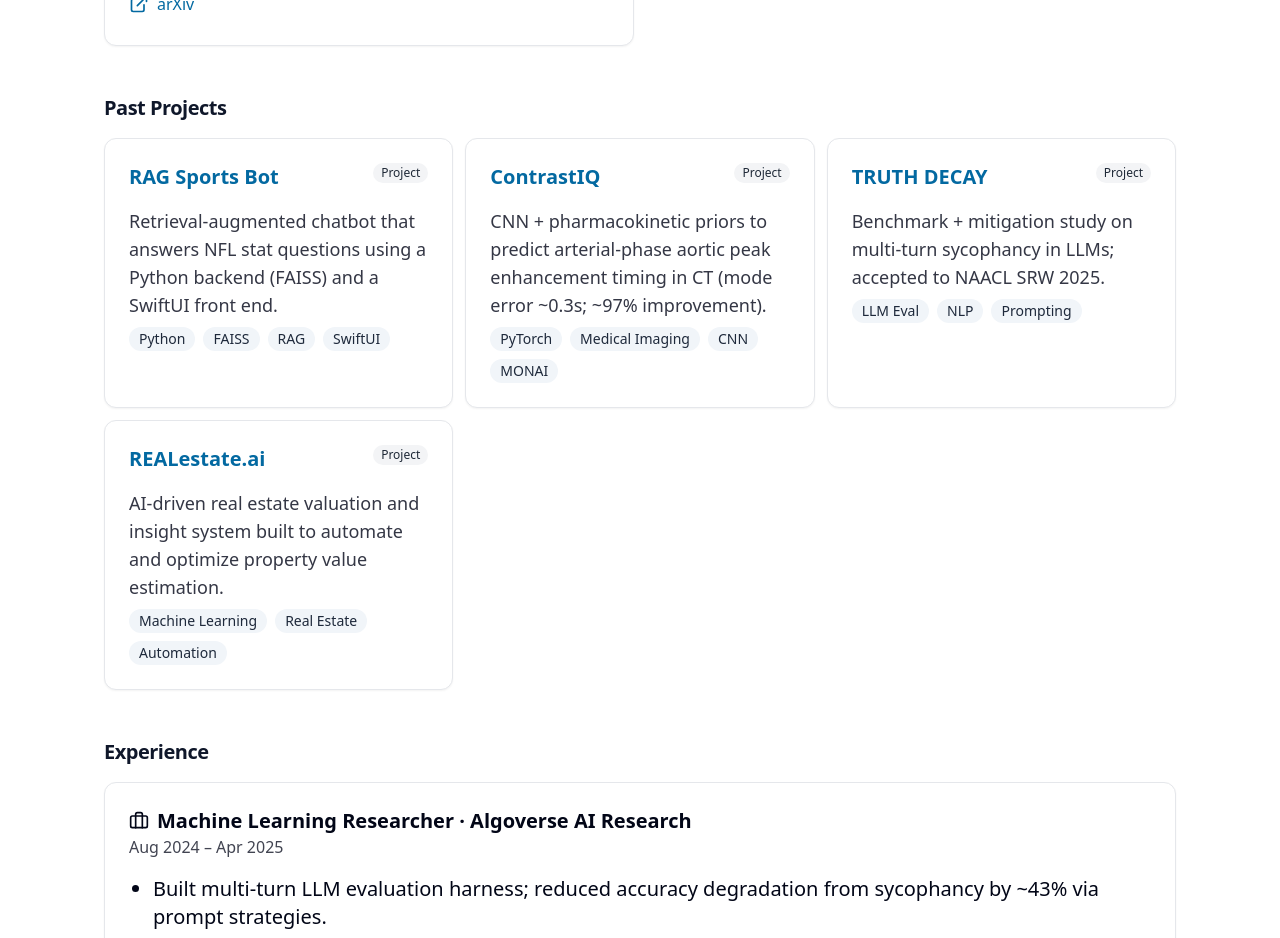
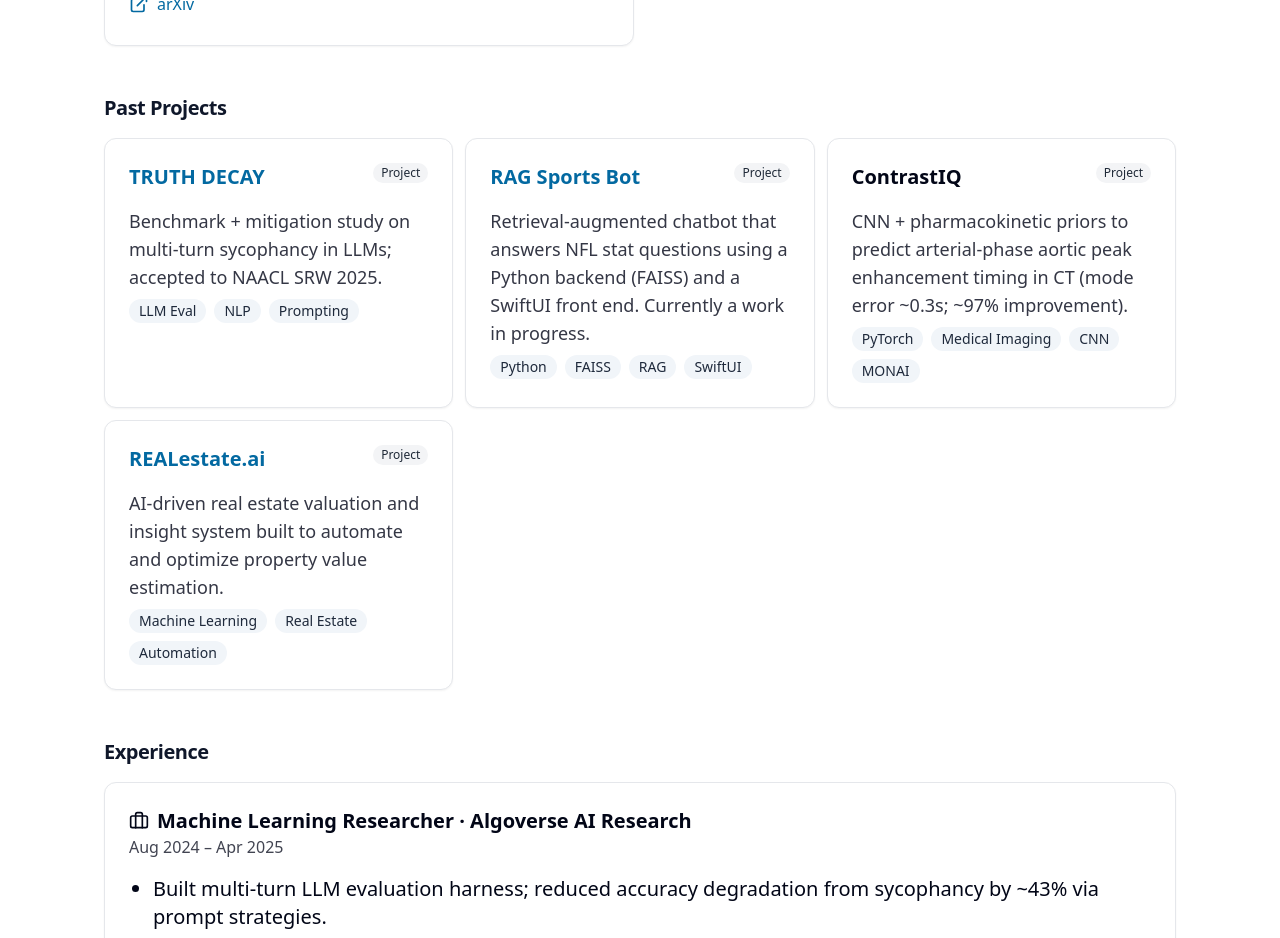
Before and after one commit to srihanvege/srihan-vege-website3, a React (Vite) app: page / in a window 1280 px wide. Shown: the part 860-1798 px from the top of the page. Built offline with nearby package versions, Linux system fonts and the light colour scheme; the HTML template or start-up script is replaced by a standard one.

Commit message:
Update App.tsx

```diff
--- a/src/App.tsx
+++ b/src/App.tsx
@@ -38,9 +38,16 @@ interface Project {
 
 const PROJECTS: Project[] = [
   {
+    title: "TRUTH DECAY",
+    description:
+      "Benchmark + mitigation study on multi-turn sycophancy in LLMs; accepted to NAACL SRW 2025.",
+    tags: ["LLM Eval", "NLP", "Prompting"],
+    links: { paper: "https://arxiv.org/abs/2503.11656" },
+  },
+  {
     title: "RAG Sports Bot",
     description:
-      "Retrieval-augmented chatbot that answers NFL stat questions using a Python backend (FAISS) and a SwiftUI front end.",
+      "Retrieval-augmented chatbot that answers NFL stat questions using a Python backend (FAISS) and a SwiftUI front end. Currently a work in progress.",
     tags: ["Python", "FAISS", "RAG", "SwiftUI"],
     links: { code: "https://github.com/srihanvege/RAG-Bot" },
   },
@@ -49,13 +56,7 @@ const PROJECTS: Project[] = [
     description:
       "CNN + pharmacokinetic priors to predict arterial-phase aortic peak enhancement timing in CT (mode error ~0.3s; ~97% improvement).",
     tags: ["PyTorch", "Medical Imaging", "CNN", "MONAI"],
-  },
-  {
-    title: "TRUTH DECAY",
-    description:
-      "Benchmark + mitigation study on multi-turn sycophancy in LLMs; accepted to NAACL SRW 2025.",
-    tags: ["LLM Eval", "NLP", "Prompting"],
-    links: { paper: "https://arxiv.org/abs/2503.11656" },
+    // No links on purpose – title will render without a hyperlink
   },
   {
     title: "REALestate.ai",
@@ -401,7 +402,10 @@ export default function App() {
 
         <Section id="projects" title="Past Projects">
           <div className="grid sm:grid-cols-2 lg:grid-cols-3 gap-3">
-            {PROJECTS.map((p, idx) => (
+            {PROJECTS.map((p, idx) => {
+              const primaryLink =
+                p.links?.demo || p.links?.code || p.links?.paper;
+              return (
                 <Card
                   key={idx}
                   className={PANEL_CARD_CLASS}
@@ -411,16 +415,18 @@ export default function App() {
                     <CardTitle
                       className={`flex items-start justify-between gap-2 ${PANEL_TEXT}`}
                     >
+                      {primaryLink ? (
                         <a
-                      href={
-                        p.links?.demo || p.links?.code || p.links?.paper || "#"
-                      }
+                          href={primaryLink}
                           target="_blank"
                           rel="noreferrer"
                           className="hover:underline text-sky-700"
                         >
                           {p.title}
                         </a>
+                      ) : (
+                        <span>{p.title}</span>
+                      )}
                       <Badge>Project</Badge>
                     </CardTitle>
                   </CardHeader>
@@ -439,7 +445,8 @@ export default function App() {
                     </div>
                   </CardContent>
                 </Card>
-            ))}
+              );
+            })}
           </div>
         </Section>
 
@@ -523,7 +530,7 @@ export default function App() {
       </main>
 
       <footer className="border-t border-slate-200 mt-6">
-        <div className="max-w-6xl mx-auto px-6 sm:px-8 lg:px-10 py-6 text-base flex flex-wrap items-center justify-between" >
+        <div className="max-w-6xl mx-auto px-6 sm:px-8 lg:px-10 py-6 text-base flex flex-wrap items-center justify-between">
           <div className="flex items-center gap-4">
             <LinkIcon href={INFO.github} title="GitHub">
               <Github className="w-5 h-5" />
```
Lines whose indentation alone changed are shown as unchanged.
